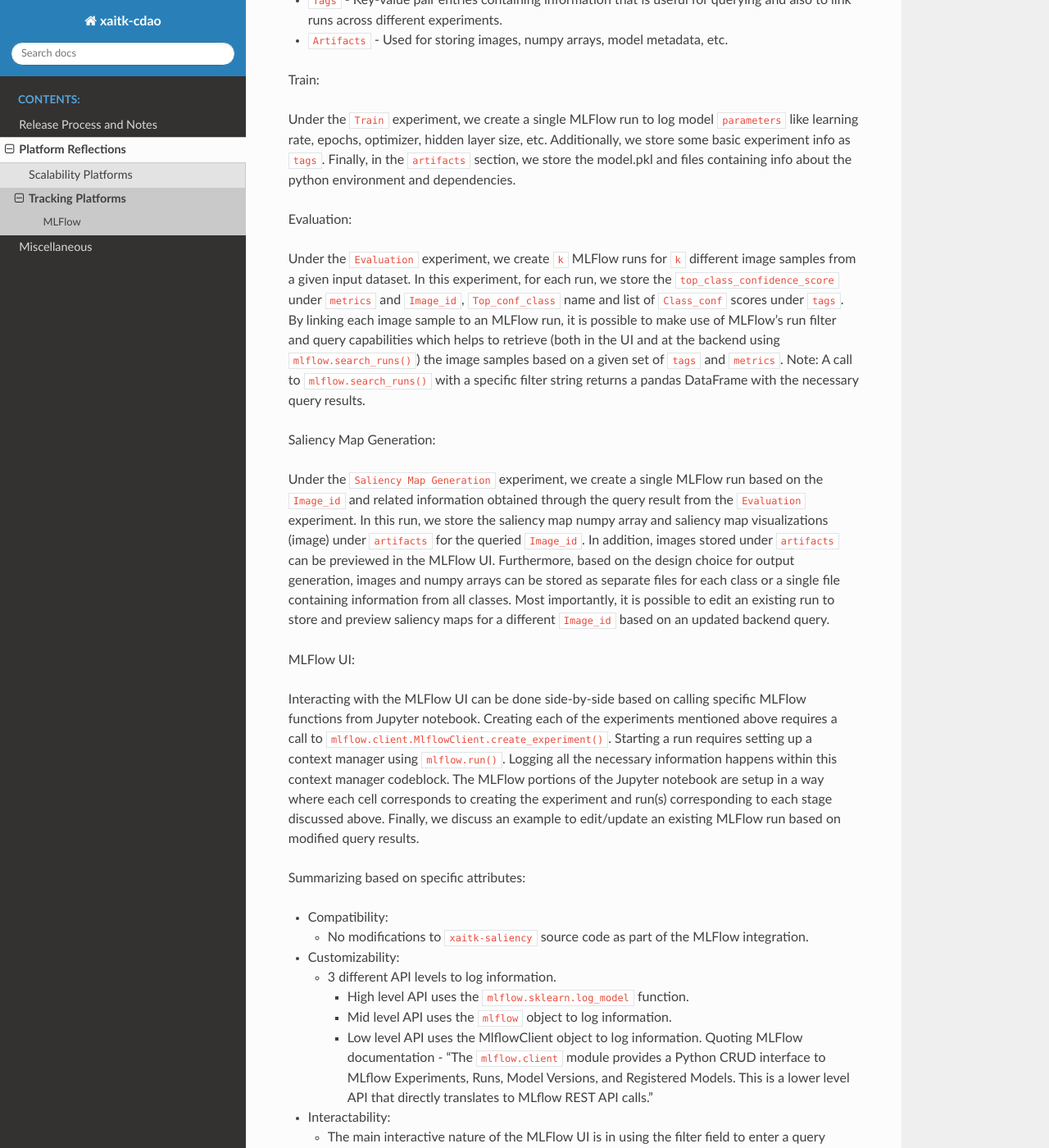
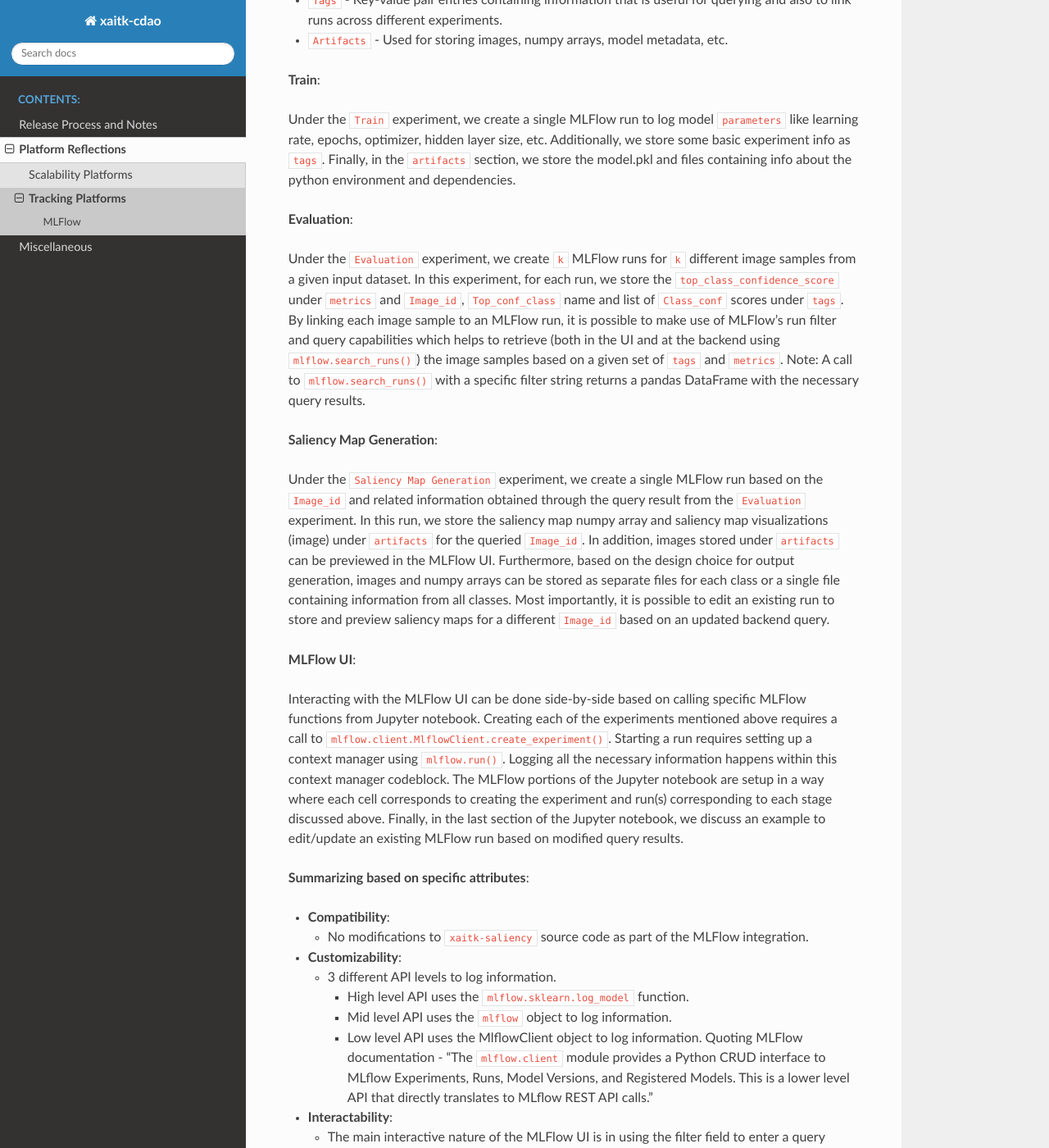
Before and after one commit to Kitware/xaitk-jatic, a Sphinx documentation site: the page built from docs/platform_reflections/tracking.rst, in a window 1280 px wide and 1400 px high, scrolled down 644 px. Shown: the whole window at 82% size. Built offline with Sphinx 7.4.7 and the Read the Docs theme 2.0.0, drawn with Linux system fonts in a browser that asks for light colours; some of the changed text lies outside the part shown.

Commit message:
Updated reflections based on recent feedback

```diff
--- a/docs/platform_reflections/tracking.rst
+++ b/docs/platform_reflections/tracking.rst
@@ -21,30 +21,30 @@ By separating and defining each ML pipeline stage as an MLFlow ``Experiment``, i
 - ``Tags`` - Key-value pair entries containing information that is useful for querying and also to link runs across different experiments.
 - ``Artifacts`` - Used for storing images, numpy arrays, model metadata, etc.
 
-Train:
+**Train**:
 
 Under the ``Train`` experiment, we create a single MLFlow run to log model ``parameters`` like learning rate, epochs, optimizer, hidden layer size, etc. Additionally, we store some basic experiment info as ``tags``. Finally, in the ``artifacts`` section, we store the model.pkl and files containing info about the python environment and dependencies.
 
-Evaluation:
+**Evaluation**:
 
 Under the ``Evaluation`` experiment, we create ``k`` MLFlow runs for ``k`` different image samples from a given input dataset. In this experiment, for each run, we store the ``top_class_confidence_score`` under ``metrics`` and ``Image_id``, ``Top_conf_class`` name and list of ``Class_conf`` scores under ``tags``. By linking each image sample to an MLFlow run, it is possible to make use of MLFlow's run filter and query capabilities which helps to retrieve (both in the UI and at the backend using ``mlflow.search_runs()``) the image samples based on a given set of ``tags`` and ``metrics``.
 Note: A call to ``mlflow.search_runs()`` with a specific filter string returns a pandas DataFrame with the necessary query results.
 
-Saliency Map Generation:
+**Saliency Map Generation**:
 
 Under the ``Saliency Map Generation`` experiment, we create a single MLFlow run based on the ``Image_id`` and related information obtained through the query result from the ``Evaluation`` experiment. In this run, we store the saliency map numpy array and saliency map visualizations (image) under ``artifacts`` for the queried ``Image_id``. In addition, images stored under ``artifacts`` can be previewed in the MLFlow UI. Furthermore, based on the design choice for output generation, images and numpy arrays can be stored as separate files for each class or a single file containing information from all classes. Most importantly, it is possible to edit an existing run to store and preview saliency maps for a different ``Image_id`` based on an updated backend query.
 
-MLFlow UI:
+**MLFlow UI**:
 
-Interacting with the MLFlow UI can be done side-by-side based on calling specific MLFlow functions from Jupyter notebook. Creating each of the experiments mentioned above requires a call to ``mlflow.client.MlflowClient.create_experiment()``. Starting a run requires setting up a context manager using ``mlflow.run()``. Logging all the necessary information happens within this context manager codeblock. The MLFlow portions of the Jupyter notebook are setup in a way where each cell corresponds to creating the experiment and run(s) corresponding to each stage discussed above. Finally, we discuss an example to edit/update an existing MLFlow run based on modified query results.
+Interacting with the MLFlow UI can be done side-by-side based on calling specific MLFlow functions from Jupyter notebook. Creating each of the experiments mentioned above requires a call to ``mlflow.client.MlflowClient.create_experiment()``. Starting a run requires setting up a context manager using ``mlflow.run()``. Logging all the necessary information happens within this context manager codeblock. The MLFlow portions of the Jupyter notebook are setup in a way where each cell corresponds to creating the experiment and run(s) corresponding to each stage discussed above. Finally, in the last section of the Jupyter notebook, we discuss an example to edit/update an existing MLFlow run based on modified query results.
 
-Summarizing based on specific attributes:
+**Summarizing based on specific attributes**:
 
-- Compatibility:
+- **Compatibility**:
 
   - No modifications to ``xaitk-saliency`` source code as part of the MLFlow integration.
 
-- Customizability:
+- **Customizability**:
 
   - 3 different API levels to log information.
 
```
Also changed, not shown: other parts of docs/platform_reflections/tracking.rst (+3 -3 lines).
